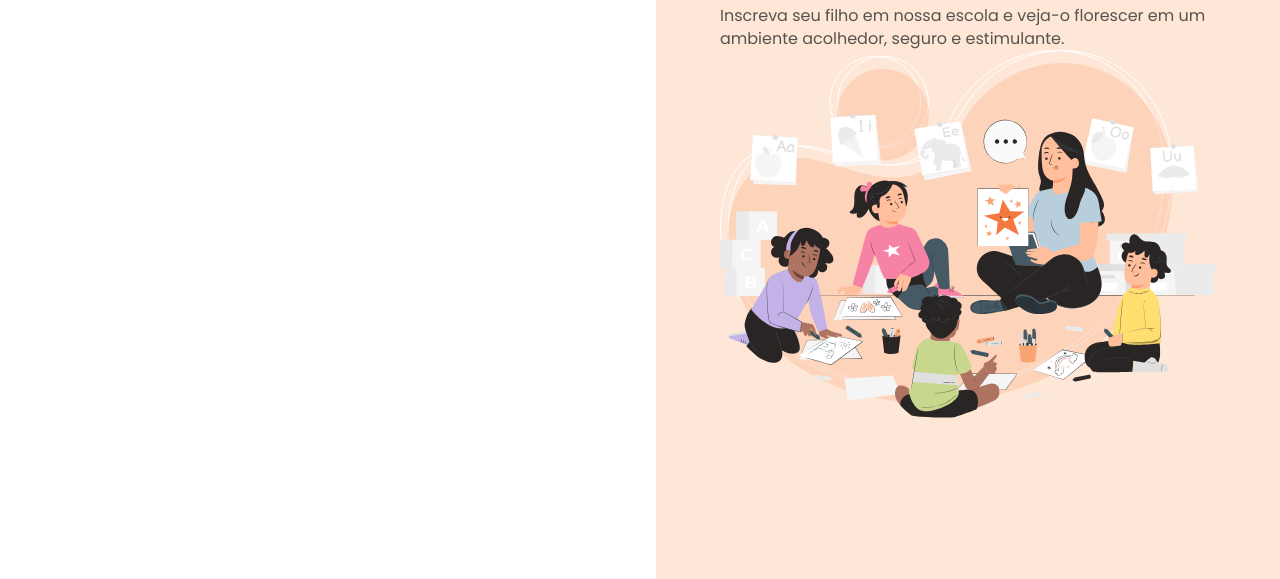
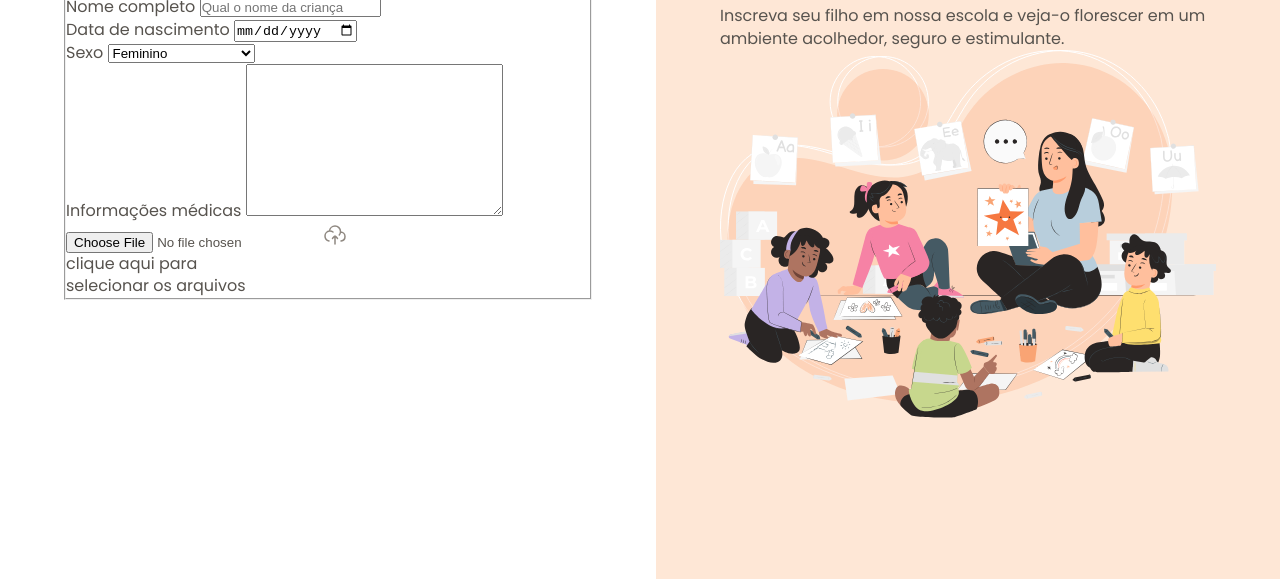
Before and after one commit to caiosantosxp/formulario-matricula, a plain HTML site: page index.html in a window 1280 px wide. Shown: the part 221-800 px from the top of the page. Drawn offline with Linux system fonts and the light colour scheme.

Commit message:
inciando o formulario

```diff
--- a/index.html
+++ b/index.html
@@ -20,7 +20,60 @@
         </div>
 
         <h1>Formulário de Matrícula</h1>
-        <p>Preencha os dados abaixo para matricular seu filho na escola de educação infantil Estrelas do Amanhã.</p>
+        <p>
+          Preencha os dados abaixo para matricular seu filho na escola de educação infantil Estrelas do Amanhã.
+        </p>
+
+        <form class="child-info" method="post" enctype="multipart/form-data">
+          <fieldset>
+            <legend>Informações da criança</legend>
+
+            <div class="input-wrapper">
+              <label for="fullname">Nome completo</label>
+              <input
+                type="text"
+                id="fullname"
+                placeholder="Qual o nome da criança"
+              />
+            </div>
+
+            <div class="input-wrapper">
+              <label for="birth">Data de nascimento</label>
+              <input
+                type="date"
+                id="birth"
+                lang="pt-BR"
+              />
+            </div>
+
+            <div class="select-wrapper">
+              <label for="gender">Sexo</label>
+              <select name="gender" id="gender">
+                <option value="female">Feminino</option>
+                <option value="male">Masculino</option>
+                <option value="na">Prefiro nao responde</option>
+              </select>
+            </div>
+
+            <div class="textarea-wrapper">
+              <label for="medical-info">Informações médicas</label>
+              <textarea
+                id="medical-info"
+                cols="30"
+                rows="10"
+                placeholder="A criança possui alguma condição médica que a escola deve está ciente? (Se sim especifique.)"
+              >
+              </textarea>
+            </div>
+
+            <div class="droparea-wrapper">
+              <input type="file" id="birth-file">
+              <img src="assets/icons/cloud-upload.svg" alt="">
+              <p>clique aqui para <br> selecionar os arquivos</p>
+            </div>
+
+          </fieldset>
+        </form>
       </div>
     </main>
 
--- a/styles/global.css
+++ b/styles/global.css
@@ -5,7 +5,6 @@
 }
 
 :root {
-
   --brand-light: #F67841;
   --brand-mid: #F3541C;
   --brand-dark: #E43A12;
```
